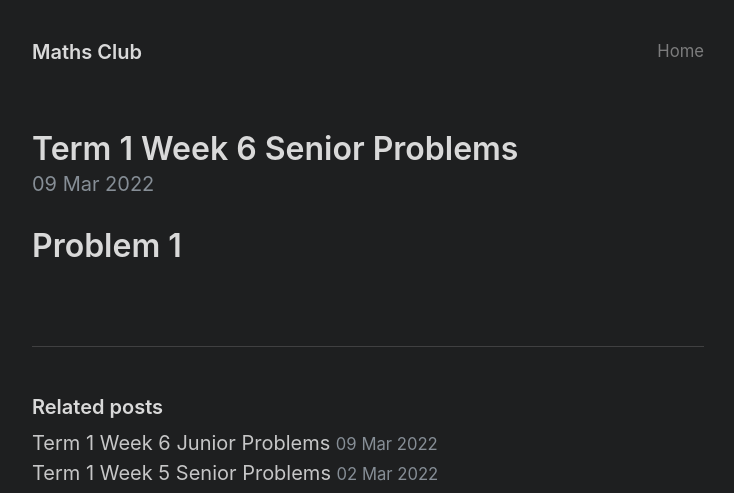
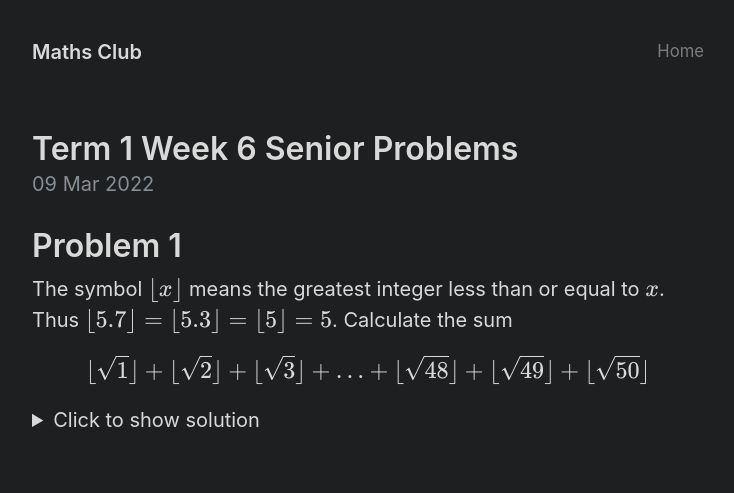
Before and after one commit to cgs-math/club, a Jekyll site: the page built from _posts/2022-03-09-2022Week6Senior.md, in a window 1280 px wide. Shown: the top 493 px of the page, without its empty margins (272-1006 px from the left). Built offline with Jekyll 4.4.1, drawn with Linux system fonts in a browser that asks for light colours; nearby versions of some CDN libraries; some of the changed text lies outside the part shown.

Commit message:
added rankee's questions

```diff
--- a/_posts/2022-03-09-2022Week6Senior.md
+++ b/_posts/2022-03-09-2022Week6Senior.md
@@ -6,3 +6,48 @@
 {% include header.html %}
 
 # Problem 1
+The symbol $\lfloor x\rfloor$ means the greatest integer less than or equal to $x$. Thus $\lfloor 5.7\rfloor=\lfloor 5.3\rfloor=\lfloor 5\rfloor=5$. Calculate the sum
+
+$$
+\lfloor\sqrt{1}\rfloor+\lfloor\sqrt{2}\rfloor+\lfloor\sqrt{3}\rfloor+\ldots+\lfloor\sqrt{48}\rfloor+\lfloor\sqrt{49}\rfloor+\lfloor\sqrt{50}\rfloor
+$$
+
+<details>
+<summary>Click to show solution</summary>
+<h2>Solution</h2>
+For $k$ a positive integer such that $k^{2} \leq n<(k+1)^{2}$, so that $k \leq \sqrt{n}<k+1$ and so $\lfloor\sqrt{n}\rfloor=k$. Thus for $1 \leq n \leq 3,\lfloor\sqrt{n}\rfloor=1$, and for $4 \leq n \leq 8,\lfloor\sqrt{n}\rfloor=2$, and for $9 \leq n \leq 15,\lfloor\sqrt{n}\rfloor=3$, etc. So the sum equals $3(1)+5(2)+7(3)+9(4)+11(5)+13(6)+2(7)=217$.
+<br>
+</details>
+<br>
+
+# Problem 2
+In $\triangle ABC$ shown in the figure, $AB=7$, $BC=8$, $CA=9$, and $\overline{AH}$ is an altitude. Points $D$ and $E$ lie on sides $\overline{AC}$ and $\overline{AB}$, respectively, so that $\overline{BD}$ and $\overline{CE}$ are angle bisectors, intersecting $\overline{AH}$ at $Q$ and $P$, respectively. What is $PQ$?
+<img src="https://latex.artofproblemsolving.com/c/7/7/c77d6149eac683a6a20552ee73fb3c8fe5638b07.png" style="filter: invert(100%);">
+
+<details>
+<summary>Click to show solution</summary>
+<h2>Solution 1</h2>
+Get the area of the triangle by Heron's Formula: \[\sqrt{s(s-a)(s-b)(s-c)} = \sqrt{(12)(3)(4)(5)} = 12\sqrt{5}\] Use the area to find the height $AH$ with known base $BC$: \[Area = 12\sqrt{5} = \frac{1}{2}bh = \frac{1}{2}(8)(AH)\]\[AH = 3\sqrt{5}\]\[BH = \sqrt{AB^2 - AH^2} = \sqrt{7^2 - (3\sqrt{5})^2} = 2\]\[CH = BC - BH = 8 - 2 = 6\] Apply the Angle Bisector Theorem on $\triangle ACH$ and $\triangle ABH$, we get $AP:PH = 9:6$ and $AQ:QH = 7:2$, respectively. To find $AP$, $PH$, $AQ$, and $QH$, apply variables, such that $AP:PH = 9:6$ is $\frac{3\sqrt{5} - x}{x} = \frac{9}{6}$ and $AQ:QH = 7:2$ is $\frac{3\sqrt{5} - y}{y} = \frac{7}{2}$. Solving them out, you will get $AP = \frac{9\sqrt{5}}{5}$, $PH = \frac{6\sqrt{5}}{5}$, $AQ = \frac{7\sqrt{5}}{3}$, and $QH = \frac{2\sqrt{5}}{3}$. Then, since $AP + PQ = AQ$ according to the Segment Addition Postulate, and thus manipulating, you get $PQ = AQ - AP = \frac{7\sqrt{5}}{3} - \frac{9\sqrt{5}}{5}$ = \[\boxed{\frac{8}{15}\sqrt{5}}\]
+<br>
+
+<h2>Solution 2</h2>
+Let the intersection of $BD$ and $CE$ be the point $I$. Then let the foot of the altitude from $I$ to $BC$ be $I'$. Note that $II'$ is an inradius and that $II' \cdot s = [ABC]$, where $s$ is the semiperimeter of the triangle.
+<br><br>
+Using Heron's Formula, we see that $II' \cdot 12 =  \sqrt{12 \cdot 3 \cdot 4 \cdot 5} = 12\sqrt{5}$, so $II' = \sqrt{5}$.
+<br><br>
+Then since $II'$ and $AH$ are parallel, $\triangle CI'I \sim \triangle CHP$ and $\triangle BHQ \sim \triangle BI'I$.
+<br><br>
+Thus, $\frac{II'}{PQ + QH} = \frac{CI'}{CH}$ and $\frac{II'}{QH} = \frac{BI'}{BH}$, so  $PQ = \frac{II' \cdot CH}{CI'} - \frac{II' \cdot BH}{BI'}$.
+<br><br>
+By the Dual Principle, $CI' = 5$ and $BI' = 3$. With the same method as Solution 1, $CH = 6$ and $BH = 2$. Then $PQ  = \frac{8}{15} II' =$ \[\boxed{\frac{8}{15}\sqrt{5}}\]
+<br><br><br>
+
+<h2>Solution 3</h2>
+Let $h=AH$ and $BH=x$. Then, $CH=8-x$. By the Pythagorean Theorem on right triangles $ABH$ and $ACH$, we have \[h^2+x^2=49\]\[x^2+(8-x)^2=81.\] Subtracting the prior from the latter yields $-16x+64=32\implies x=2$. So, $BH=2$, $CH=6$, and $AH=3\sqrt{5}$. Continue with Solution 1.
+<br>
+</details>
+<br>
+
+### Credits:
+#### Problem 1: Melbourne University Mathematics Competition, 2001 Senior Division Question 2
+#### Problem 2: [This problem](https://artofproblemsolving.com/wiki/index.php/2016_AMC_12B_Problems/Problem_17) is copyrighted by the Mathematical Association of America's American Mathematics Competitions, 2013 AMC 12B #17.
```
Also changed, not shown: loadFeed.js (indentation only).
